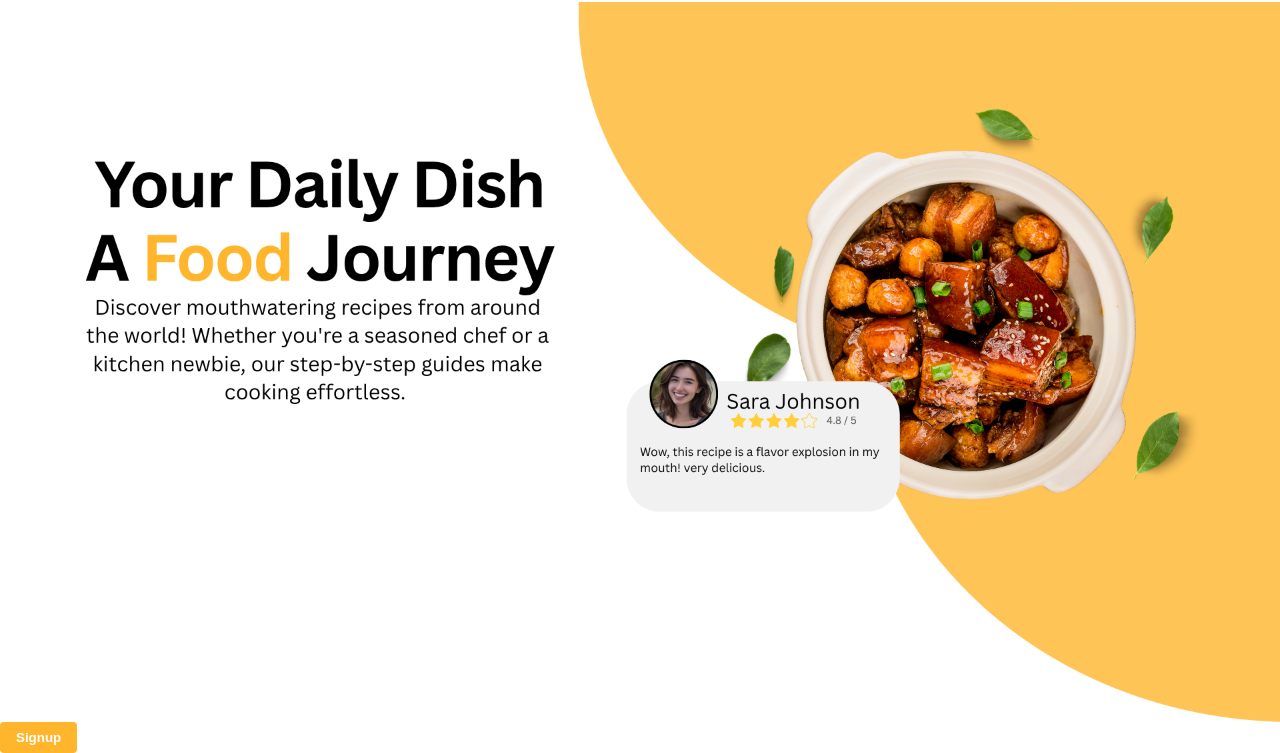
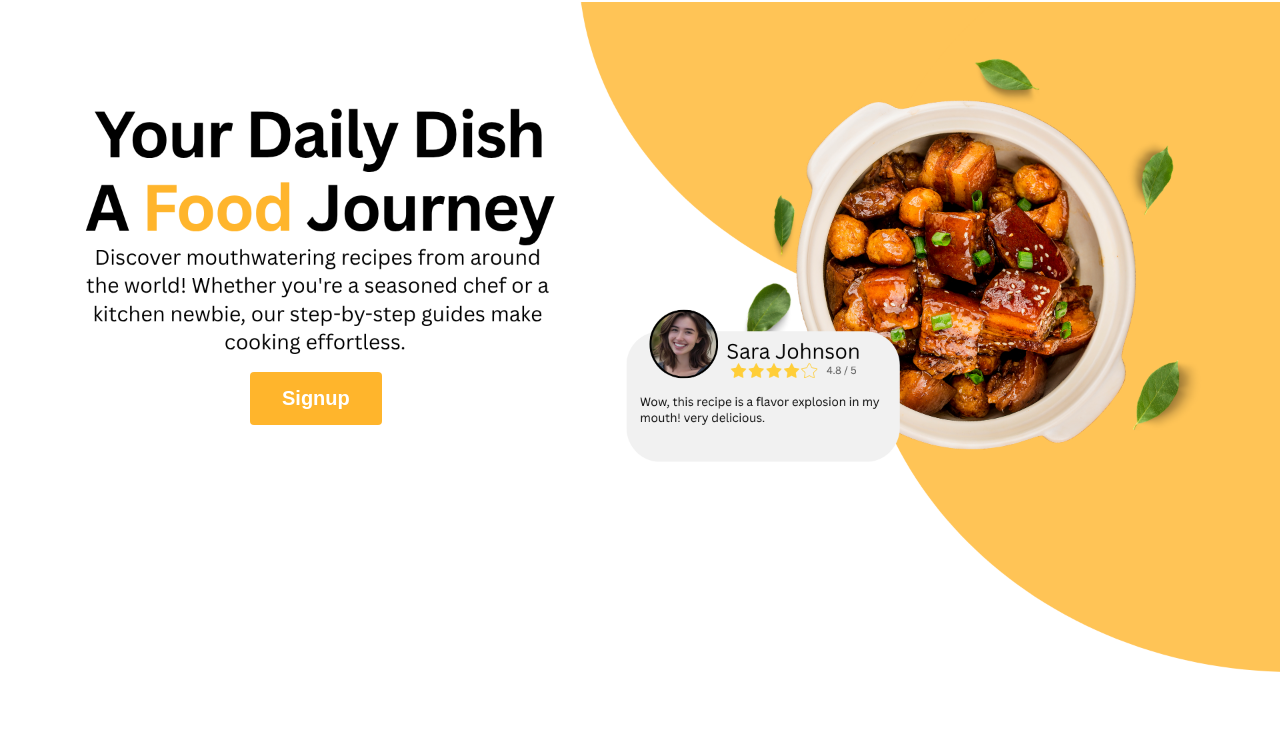
Before and after one commit to AunZaidii/Food-Recipe-Website, a plain HTML site: page index.html in a window 1280 px wide. Shown: the part 48-801 px from the top of the page. Drawn offline with Linux system fonts and the light colour scheme.

Commit message:
hero button

```diff
--- a/index.css
+++ b/index.css
@@ -99,9 +99,28 @@ body {
 }
 
 .hero-image {
+  position: absolute;
   top: 0;
   width: 100%;
   height: auto;
   display: block;
   margin-top: 0px;
 }
+.signup-hero-button{
+  font-size: 20px;
+  position: relative;
+  margin-top: 370px;
+  margin-left: 250px;
+  padding: 15px 32px;
+  font-weight: bold;
+  background-color: #ffb52c;
+  color: #ffffff;
+  border-radius: 4px;
+  border: none;
+  cursor: pointer;
+  transition: all 0.3s ease;
+}
+.signup-hero-button:hover{
+  opacity: 0.7;
+  transform: translateY(-1px);
+}
--- a/index.html
+++ b/index.html
@@ -37,9 +37,12 @@
   </div>
 
   <div class="hero-signup">
-    <button class="signup-button">Signup</button>
+    <button class="signup-hero-button">Signup</button>
   </div>
 
+  <div>
+
+  </div>
 </section>
 
 </body>
```
